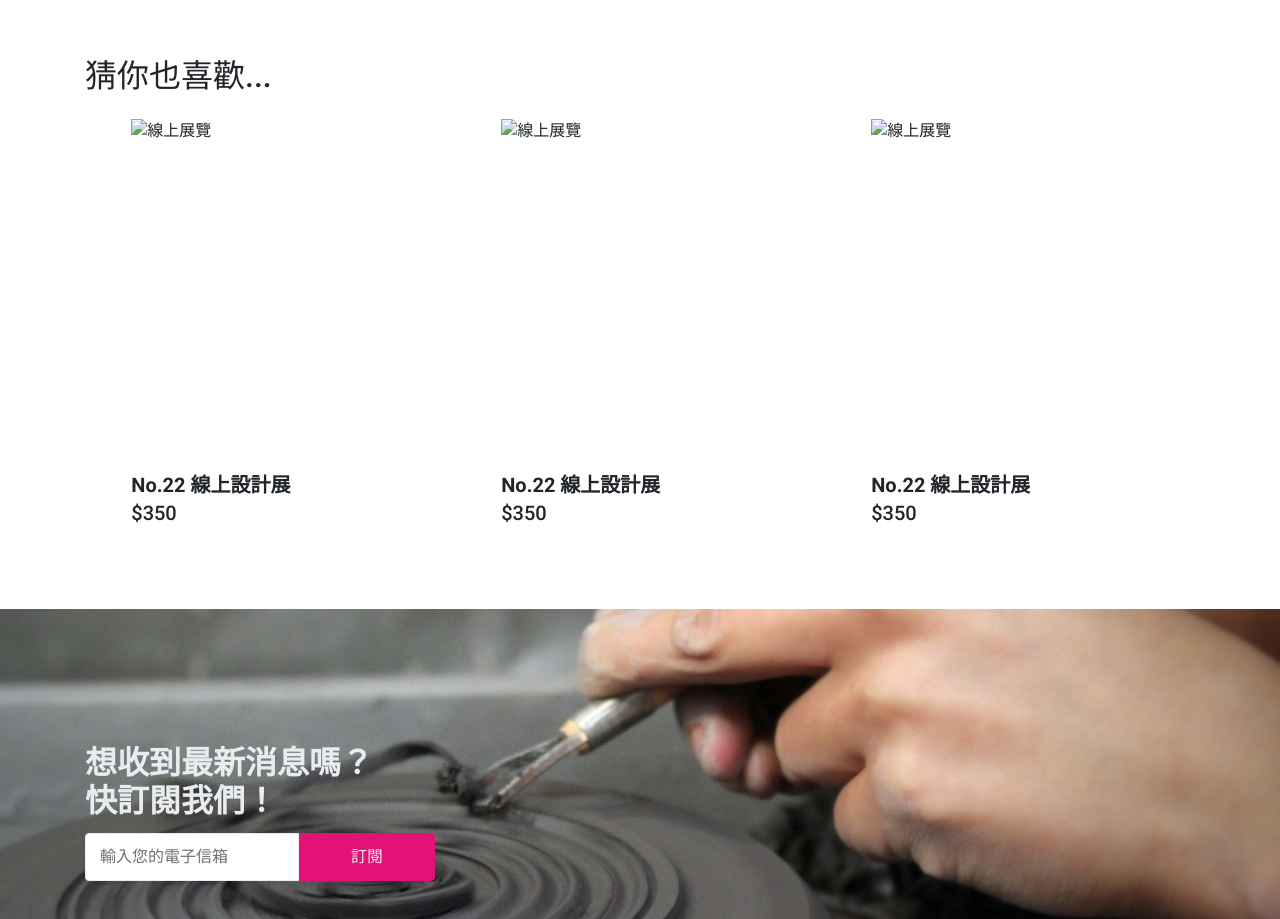
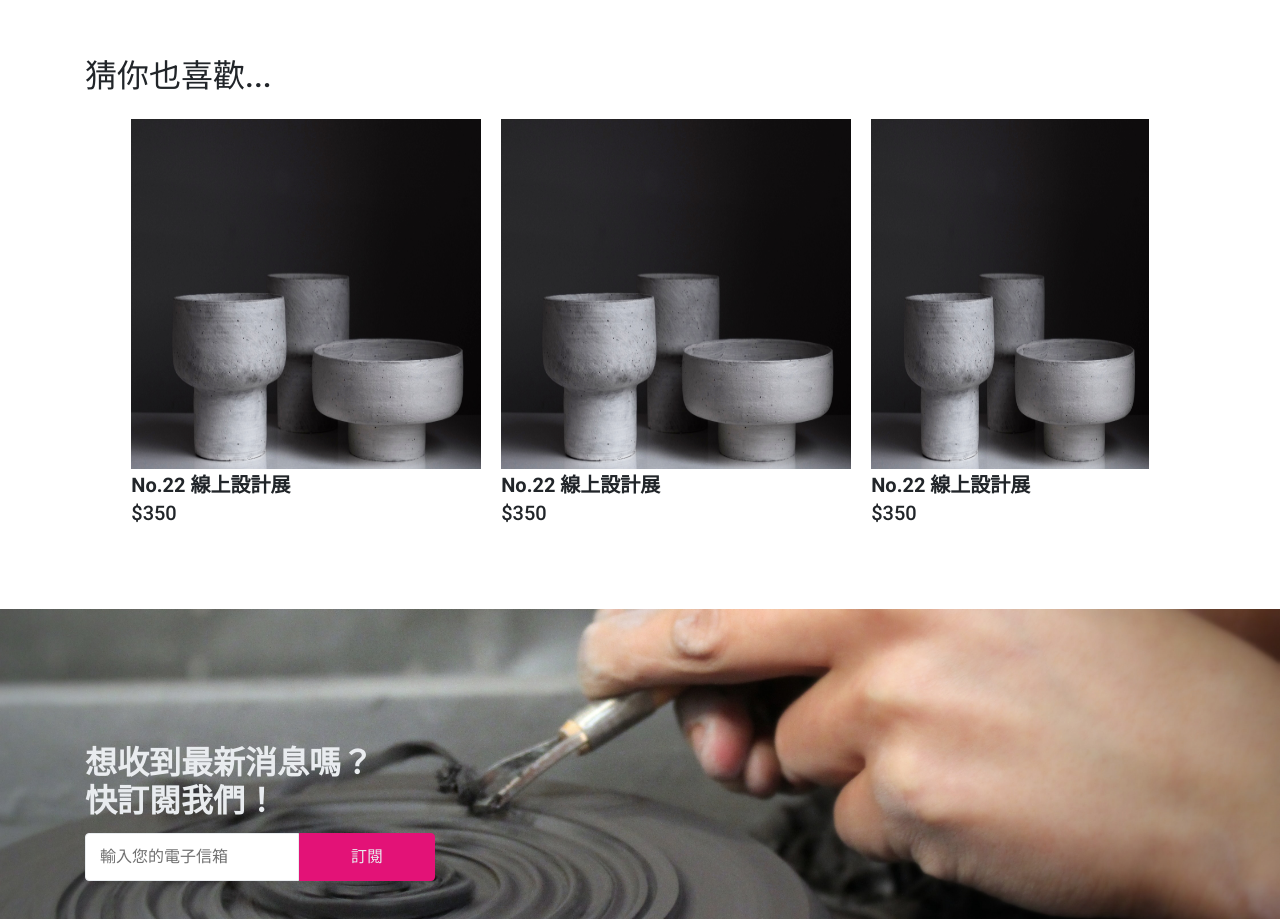
Before and after one commit to huang-yu-jun/ticket-website, a plain HTML site: page index.html in a window 1280 px wide. Shown: the part 2377-3296 px from the top of the page. Drawn offline with Linux system fonts and the light colour scheme.

Commit message:
Update 2021-08-25T07:22:39.206Z

```diff
--- a/index.html
+++ b/index.html
@@ -150,17 +150,17 @@
           <div class="row">
               <ul class="d-flex justify-content-center">
                   <li class=" col-4">
-                      <img src="../dist/assets/images/img-3.jpg" class="mb1" alt="線上展覽">
+                      <img src="assets/images/img-3.jpg" class="mb1" alt="線上展覽">
                       <h5 class="font-weight-bold text-xs mb1">No.22 線上設計展</h5>
                       <h6 class="text-xs">$350</h6>
                   </li>
                   <li class=" col-4">
-                      <img src="../dist/assets/images/img-3.jpg" class="mb1" alt="線上展覽">
+                      <img src="assets/images/img-3.jpg" class="mb1" alt="線上展覽">
                       <h5 class="font-weight-bold text-xs mb1">No.22 線上設計展</h5>
                       <h6 class="text-xs">$350</h6>
                   </li>
                   <li class="col-3">
-                      <img src="../dist/assets/images/img-3.jpg" class="mb1" alt="線上展覽">
+                      <img src="assets/images/img-3.jpg" class="mb1" alt="線上展覽">
                       <h5 class="font-weight-bold text-xs mb1">No.22 線上設計展</h5>
                       <h6 class="text-xs">$350</h6>
                   </li>
```
Also changed, not shown: detail.html (+3 -3 lines), product.html (+3 -3 lines).
